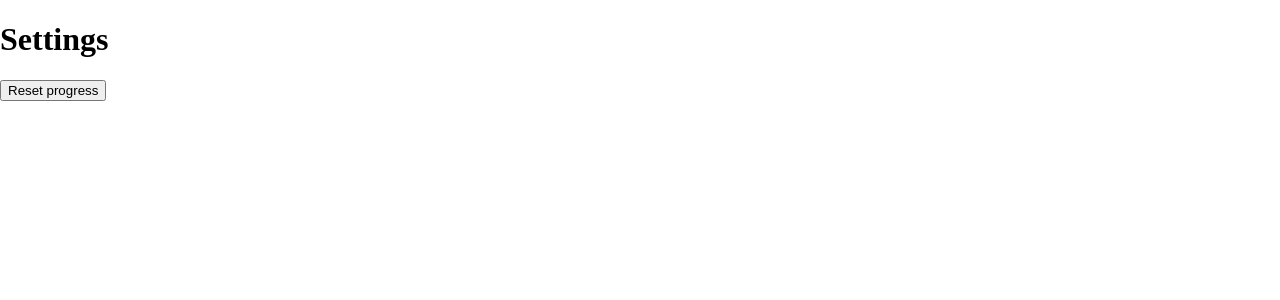
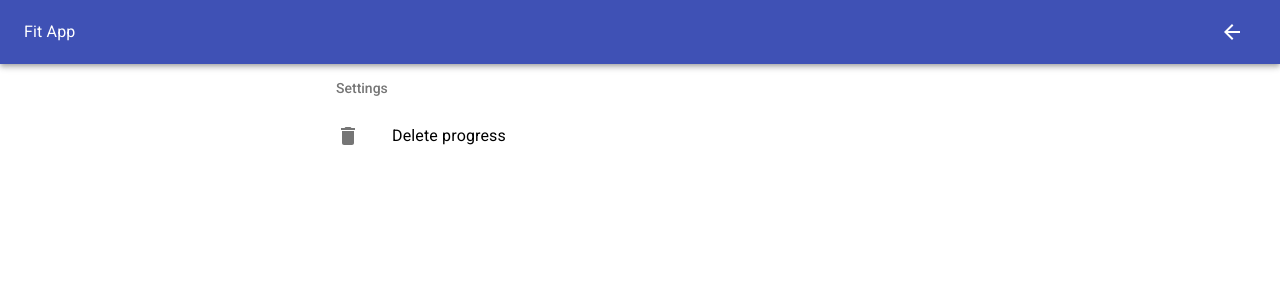
Before and after one commit to konradpardyak/fit-app, a React (Create React App) app: page /settings in a window 1280 px wide. Shown: the top 300 px of the page. Built offline with nearby package versions, Linux system fonts and the light colour scheme.

Commit message:
Add Material-UI to Settings

```diff
--- a/src/Settings/Settings.js
+++ b/src/Settings/Settings.js
@@ -1,18 +1,52 @@
 import { useDispatch } from "react-redux";
 import { setProgress } from "../redux/ducks/progress";
+import { useHistory } from 'react-router-dom';
+
+import { Grid, AppBar, Toolbar, Typography, IconButton, List, ListSubheader, ListItem, ListItemText, ListItemIcon } from '@material-ui/core';
+import ArrowBackIcon from '@material-ui/icons/ArrowBack';
+import DeleteIcon from '@material-ui/icons/Delete';
+import { makeStyles } from '@material-ui/core/styles';
+
+const useStyles = makeStyles({
+  headerStyle: {
+    flex: 1
+  }
+});
 
 const Settings = () => {
   const dispatch = useDispatch();
+  let history = useHistory();
 
   const handleSetProgress = () => {
     dispatch(setProgress(0));
   }
+  const classes = useStyles();
 
   return (
-    <div>
-      <h1>Settings</h1>
-      <button onClick={handleSetProgress}>Reset progress</button>
-    </div>
+    <Grid container direction="column">
+      <Grid item>
+        <AppBar position="static">
+          <Toolbar>
+            <Typography className={classes.headerStyle}>Fit App</Typography>
+            <IconButton aria-label="go-back" color="inherit" onClick={() => history.goBack()}>
+              <ArrowBackIcon />
+            </IconButton>
+          </Toolbar>
+        </AppBar>
+      </Grid>
+      <Grid item container justify="center">
+        <Grid item xs={12} md={10} lg={6}>
+          <List subheader={<ListSubheader>Settings</ListSubheader>}>
+            <ListItem button onClick={handleSetProgress}>
+              <ListItemIcon>
+                <DeleteIcon />
+              </ListItemIcon>
+              <ListItemText primary="Delete progress" />
+            </ListItem>
+          </List>
+        </Grid>
+      </Grid>
+    </Grid>
   );
 }
 
```
